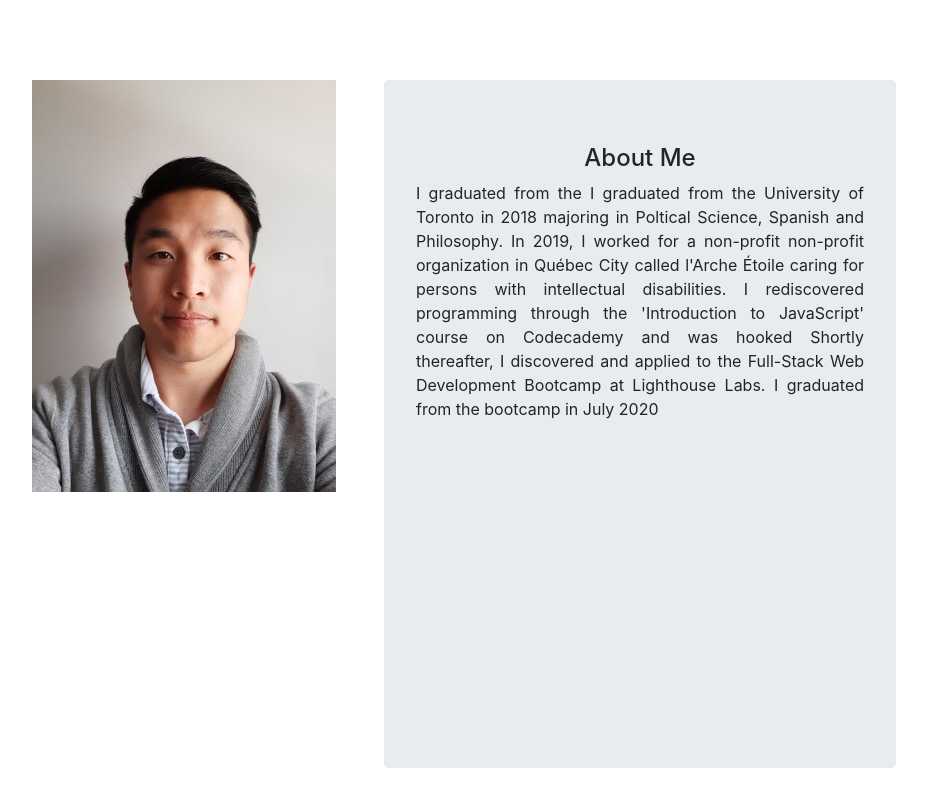
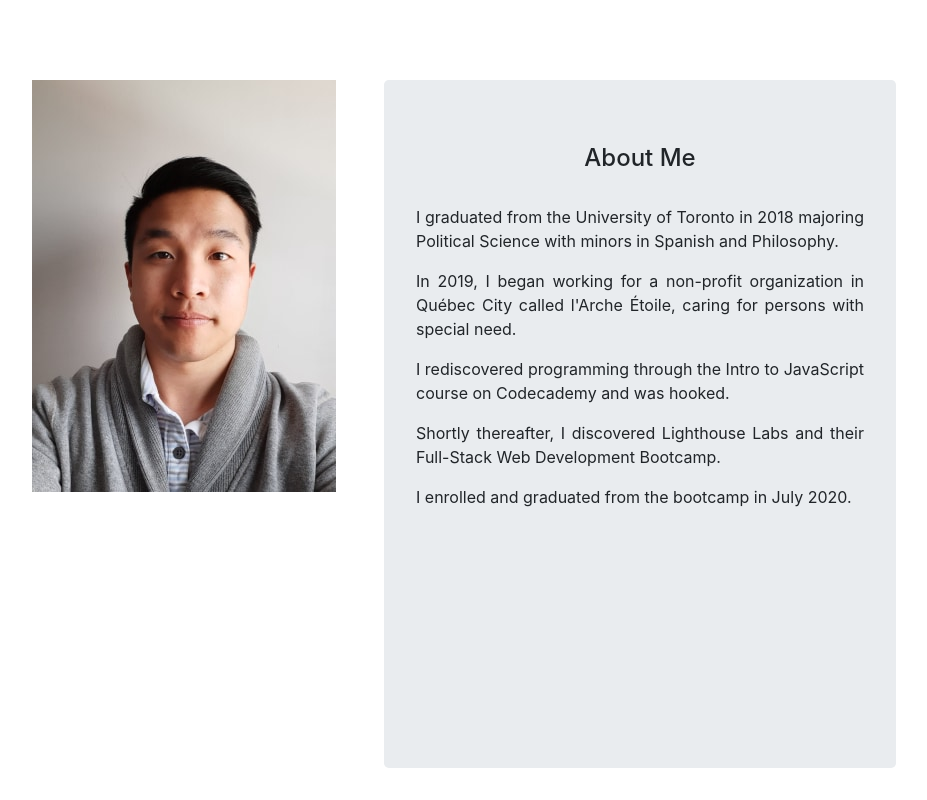
Before and after one commit to timbolaj/timbolaj.github.io, a React (Create React App) app: page / in a window 1280 px wide. Shown: the part 800-1600 px from the top of the page, without its empty margins (176-1103 px from the left). Built offline with nearby package versions, Linux system fonts and the light colour scheme.

Commit message:
summary component complete

```diff
--- a/src/components/Profile-components/Summary.js
+++ b/src/components/Profile-components/Summary.js
@@ -5,9 +5,12 @@ export default function Summary() {
   return (
     <div className='Summary'>
       <h4>About Me</h4>
-      <p>I graduated from the I graduated from the University of Toronto in 2018 majoring in Poltical Science, Spanish and Philosophy. In 2019, I worked for a non-profit
-        non-profit organization in Québec City called l'Arche Étoile caring for persons with intellectual disabilities. I rediscovered programming through the 'Introduction to JavaScript' course on Codecademy and was hooked
-        Shortly thereafter, I discovered and applied to the Full-Stack Web Development Bootcamp at Lighthouse Labs. I graduated from the bootcamp in July 2020</p>
+      <br></br>
+      <p>I graduated from the University of Toronto in 2018 majoring Political Science with minors in Spanish and Philosophy.</p>
+      <p>In 2019, I began working for a non-profit organization in Québec City called l'Arche Étoile, caring for persons with special need.</p>
+      <p>I rediscovered programming through the Intro to JavaScript course on Codecademy and was hooked.</p>
+      <p>Shortly thereafter, I discovered Lighthouse Labs and their Full-Stack Web Development Bootcamp.</p>
+      <p>I enrolled and graduated from the bootcamp in July 2020.</p>
     </div>
   )
 }
```
